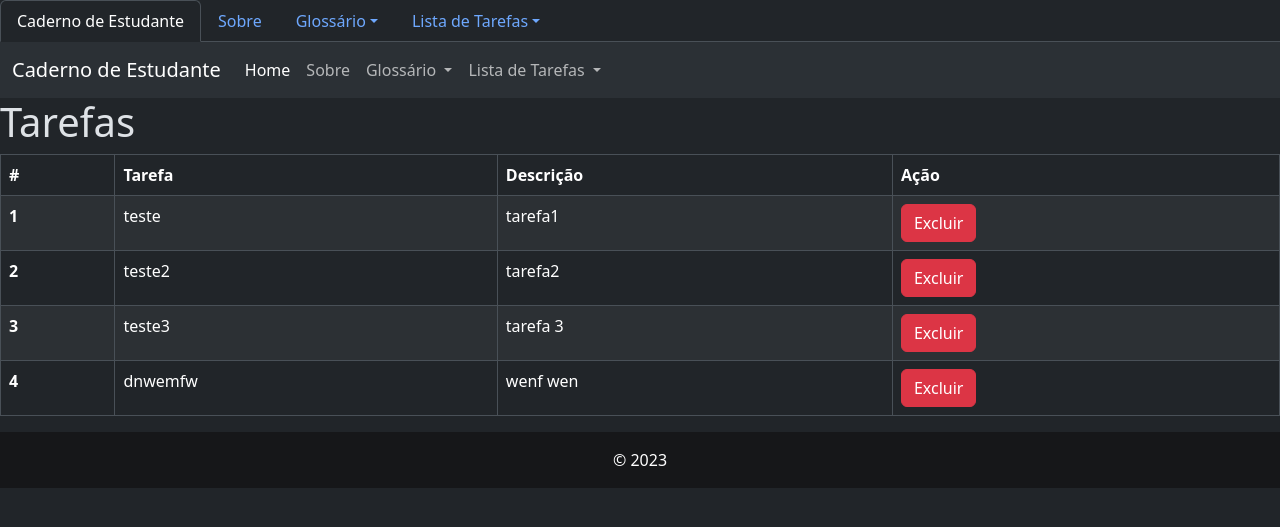
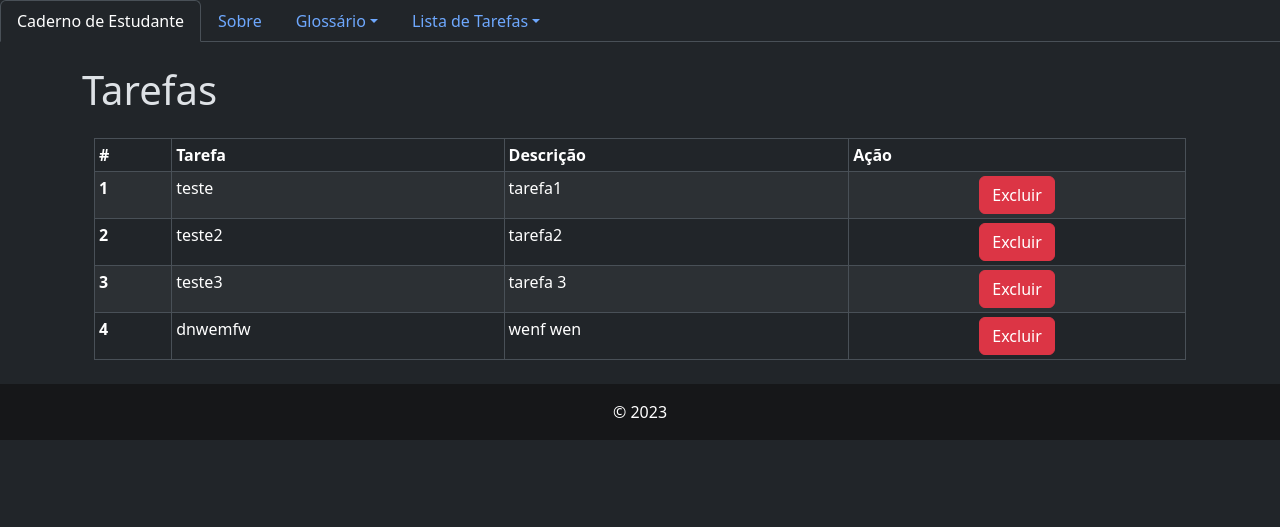
Before and after one commit to UniespProject/glossary-tasklist-projeto, a Flask app: page /tarefas in a window 1280 px wide. Shown: the top 527 px of the page. Run offline with Flask 3, Linux system fonts and the light colour scheme.

Commit message:
Finalizando layout

```diff
--- a/templates/modelo.html
+++ b/templates/modelo.html
@@ -38,52 +38,6 @@
 </ul>
 
 
-<nav class="navbar navbar-expand-lg bg-body-tertiary">
-    <div class="container-fluid">
-        <a class="navbar-brand" href="#">Caderno de Estudante</a>
-        <button class="navbar-toggler" type="button" data-bs-toggle="collapse" data-bs-target="#navbarSupportedContent"
-                aria-controls="navbarSupportedContent" aria-expanded="false" aria-label="Toggle navigation">
-            <span class="navbar-toggler-icon"></span>
-        </button>
-        <div class="collapse navbar-collapse" id="navbarSupportedContent">
-            <ul class="navbar-nav me-auto mb-2 mb-lg-0">
-                <li class="nav-item">
-                    <a class="nav-link active" aria-current="page" href="/">Home</a>
-                </li>
-                <li class="nav-item">
-                    <a class="nav-link" href="/sobre-equipe">Sobre</a>
-                </li>
-                <li class="nav-item dropdown">
-                    <a class="nav-link dropdown-toggle" href="#" role="button" data-bs-toggle="dropdown"
-                       aria-expanded="false">
-                        Glossário
-                    </a>
-                    <ul class="dropdown-menu">
-                        <li><a class="dropdown-item" href="/glossario">Listar Termos</a></li>
-                        <li>
-                            <hr class="dropdown-divider">
-                        </li>
-                        <li><a class="dropdown-item" href="/novo_termo">Novo Termo</a></li>
-                    </ul>
-                </li>
-                <li class="nav-item dropdown">
-                    <a class="nav-link dropdown-toggle" href="#" role="button" data-bs-toggle="dropdown"
-                       aria-expanded="false">
-                        Lista de Tarefas
-                    </a>
-                    <ul class="dropdown-menu">
-                        <li><a class="dropdown-item" href="/tarefas">Listar Tarefas</a></li>
-                        <li>
-                            <hr class="dropdown-divider">
-                        </li>
-                        <li><a class="dropdown-item" href="/nova_tarefa">Nova tarefa</a></li>
-                    </ul>
-                </li>
-            </ul>
-        </div>
-    </div>
-</nav>
-
 {% block conteudo %}
 
 {% endblock %}
--- a/templates/tarefas.html
+++ b/templates/tarefas.html
@@ -1,8 +1,11 @@
 {% extends "modelo.html" %}
 {% block conteudo %}
-<h1>Tarefas</h1>
 
-<table class="table table-striped table-responsive table-bordered">
+<div class="container-lg mt-4">
+    <h1 class="mb-4">Tarefas</h1>
+
+  <div class="container-sm mb-4">
+    <table class="table table-sm table-striped table-responsive table-bordered">
         <thead class="thead-default">
         <tr>
             <th scope="col">#</th>
@@ -17,12 +20,19 @@
             <th scope="row">{{ loop.index }}</th>
             <td>{{ lista[0] }}</td>
             <td>{{ lista[1] }}</td>
-      <td><form method="post" action="{{ url_for('excluir_tarefa', tarefa_id=loop.index-1) }}">
+            <td>
+                <form class="d-flex justify-content-center" method="post" action="{{ url_for('excluir_tarefa', tarefa_id=loop.index-1) }}">
                     <button type="submit" class="btn btn-danger">Excluir</button>
-</form></td>
+                </form>
+            </td>
         </tr>
         {% endfor %}
         </tbody>
     </table>
+  </div>
+
+
+</div>
+
 
 {% endblock %}
```
Also changed, not shown: templates/sobre.html (+25 -8 lines). Lines whose indentation alone changed are shown as unchanged.
